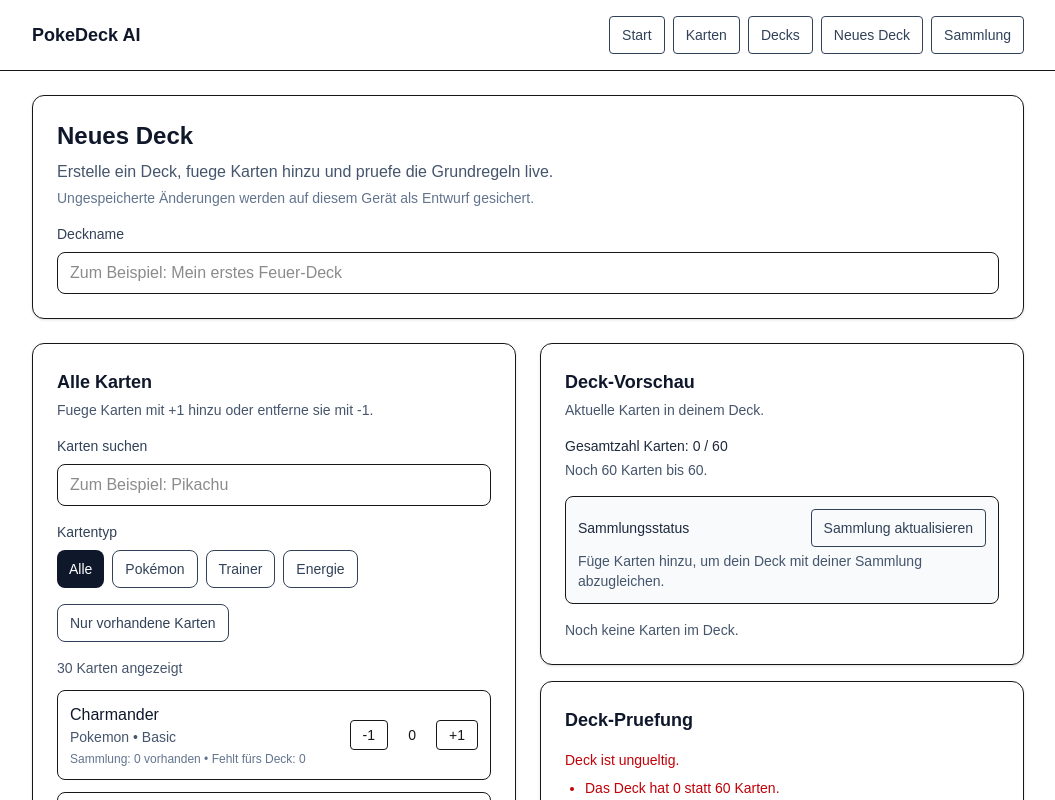
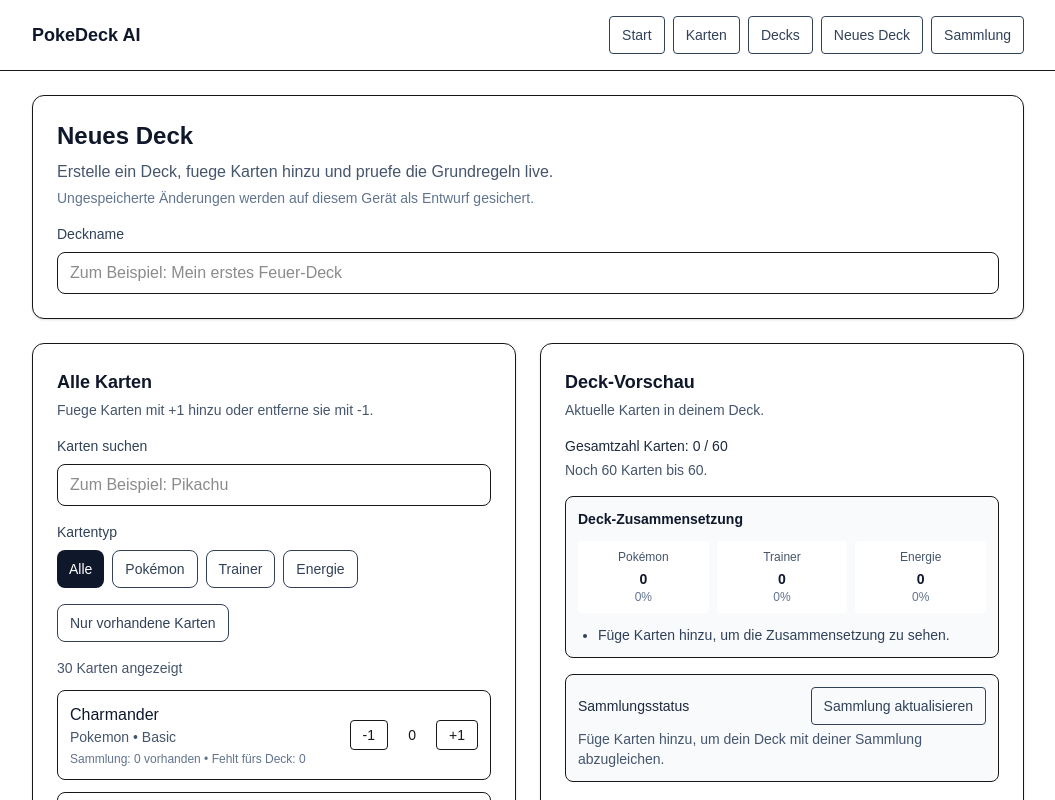
Before and after one commit to francescopinto33/pokedeck-ai-app, a Next.js app: page /decks/new in a window 1280 px wide. Shown: the top 800 px of the page, without its empty margins (112-1167 px from the left). Built offline with nearby package versions, Linux system fonts and the light colour scheme.

Commit message:
Add deck composition insights

```diff
--- a/src/app/decks/new/DeckBuilderClient.tsx
+++ b/src/app/decks/new/DeckBuilderClient.tsx
@@ -147,6 +147,59 @@ export default function DeckBuilderClient() {
   const totalCards = useMemo(() => {
     return deckCards.reduce((sum, entry) => sum + entry.count, 0);
   }, [deckCards]);
+
+  const deckComposition = useMemo(() => {
+    const counts: Record<Card["supertype"], number> = {
+      Pokemon: 0,
+      Trainer: 0,
+      Energy: 0,
+    };
+
+    for (const entry of deckCards) {
+      const card = allCards.find((item) => item.id === entry.cardId);
+
+      if (card) {
+        counts[card.supertype] += entry.count;
+      }
+    }
+
+    return deckPreviewSections.map((section) => ({
+      ...section,
+      count: counts[section.supertype],
+    }));
+  }, [allCards, deckCards]);
+
+  const deckCompositionHints = useMemo(() => {
+    if (totalCards === 0) {
+      return ["Füge Karten hinzu, um die Zusammensetzung zu sehen."];
+    }
+
+    const getCount = (supertype: Card["supertype"]) =>
+      deckComposition.find((section) => section.supertype === supertype)
+        ?.count ?? 0;
+    const pokemon = getCount("Pokemon");
+    const trainer = getCount("Trainer");
+    const energy = getCount("Energy");
+    const hints: string[] = [];
+
+    if (totalCards >= 20 && trainer < 10) {
+      hints.push("Wenige Trainer: Such- und Unterstützerkarten können die Konsistenz verbessern.");
+    }
+
+    if (totalCards >= 20 && energy === 0) {
+      hints.push("Keine Energie enthalten: Prüfe, ob dein Deck Energie benötigt.");
+    }
+
+    if (totalCards >= 20 && pokemon > totalCards / 2) {
+      hints.push("Viele Pokémon: Prüfe, ob genug Platz für Trainer und Energie bleibt.");
+    }
+
+    if (hints.length === 0) {
+      hints.push("Die Verteilung zeigt keine offensichtliche Unausgewogenheit.");
+    }
+
+    return hints;
+  }, [deckComposition, totalCards]);
   const hasDraftContent = deckName.trim() !== "" || deckCards.length > 0;
 
   const deckSizeMessage =
@@ -588,6 +641,33 @@ export default function DeckBuilderClient() {
               <p className="mt-1 text-sm text-slate-600">{deckSizeMessage}</p>
             </div>
 
+            <div className="mt-4 rounded-lg border bg-slate-50 p-3">
+              <h3 className="text-sm font-semibold text-slate-900">
+                Deck-Zusammensetzung
+              </h3>
+              <div className="mt-3 grid grid-cols-3 gap-2 text-center">
+                {deckComposition.map((section) => (
+                  <div key={section.supertype} className="rounded bg-white p-2">
+                    <p className="text-xs text-slate-600">{section.label}</p>
+                    <p className="mt-1 text-sm font-semibold text-slate-900">
+                      {section.count}
+                    </p>
+                    <p className="text-xs text-slate-500">
+                      {totalCards > 0
+                        ? Math.round((section.count / totalCards) * 100)
+                        : 0}
+                      %
+                    </p>
+                  </div>
+                ))}
+              </div>
+              <ul className="mt-3 list-disc space-y-1 pl-5 text-sm text-slate-700">
+                {deckCompositionHints.map((hint) => (
+                  <li key={hint}>{hint}</li>
+                ))}
+              </ul>
+            </div>
+
             <div className="mt-4 rounded-lg border bg-slate-50 p-3 text-sm">
               <div className="flex flex-wrap items-center justify-between gap-2">
                 <p className="font-medium text-slate-800">Sammlungsstatus</p>
```
